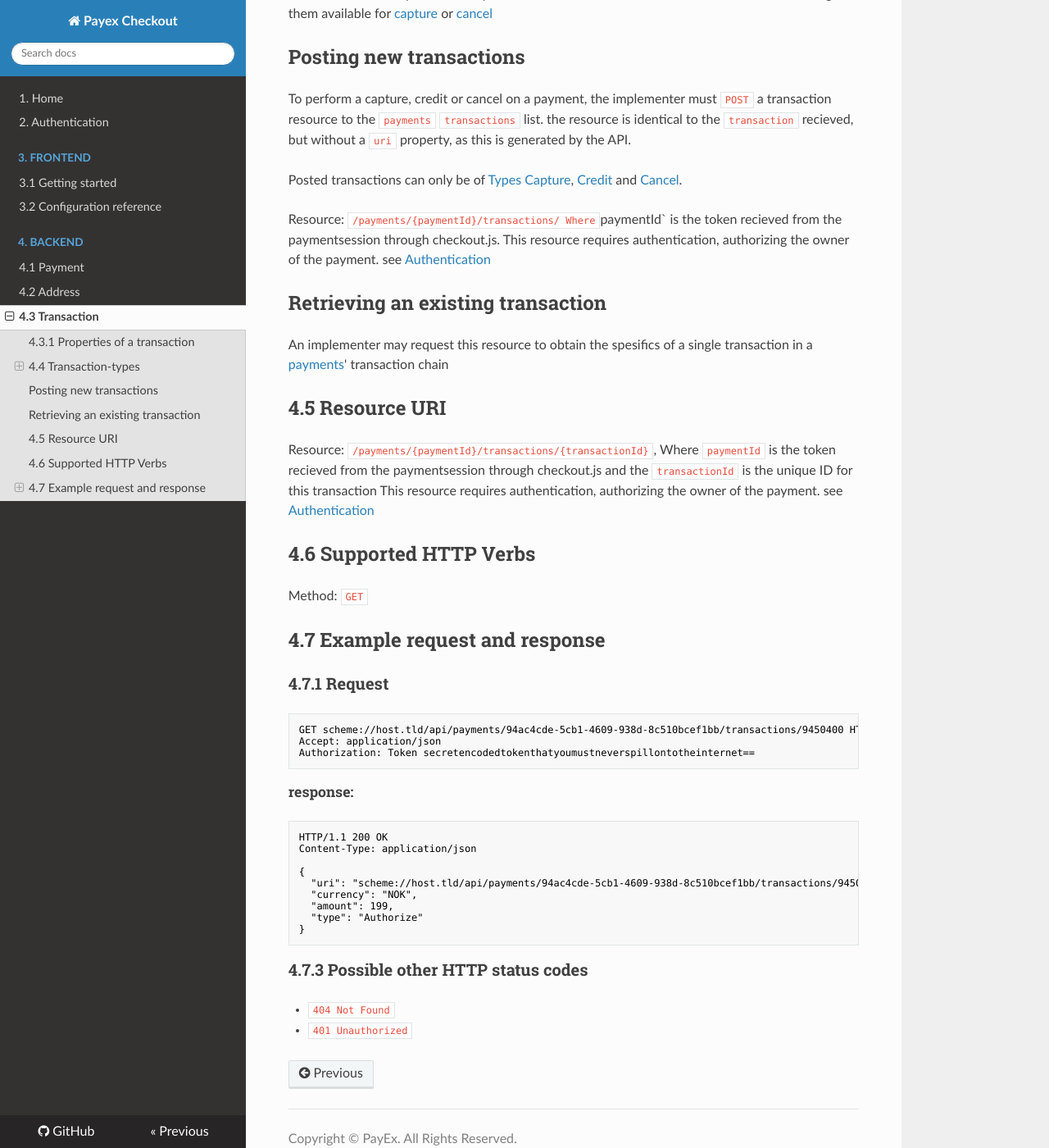
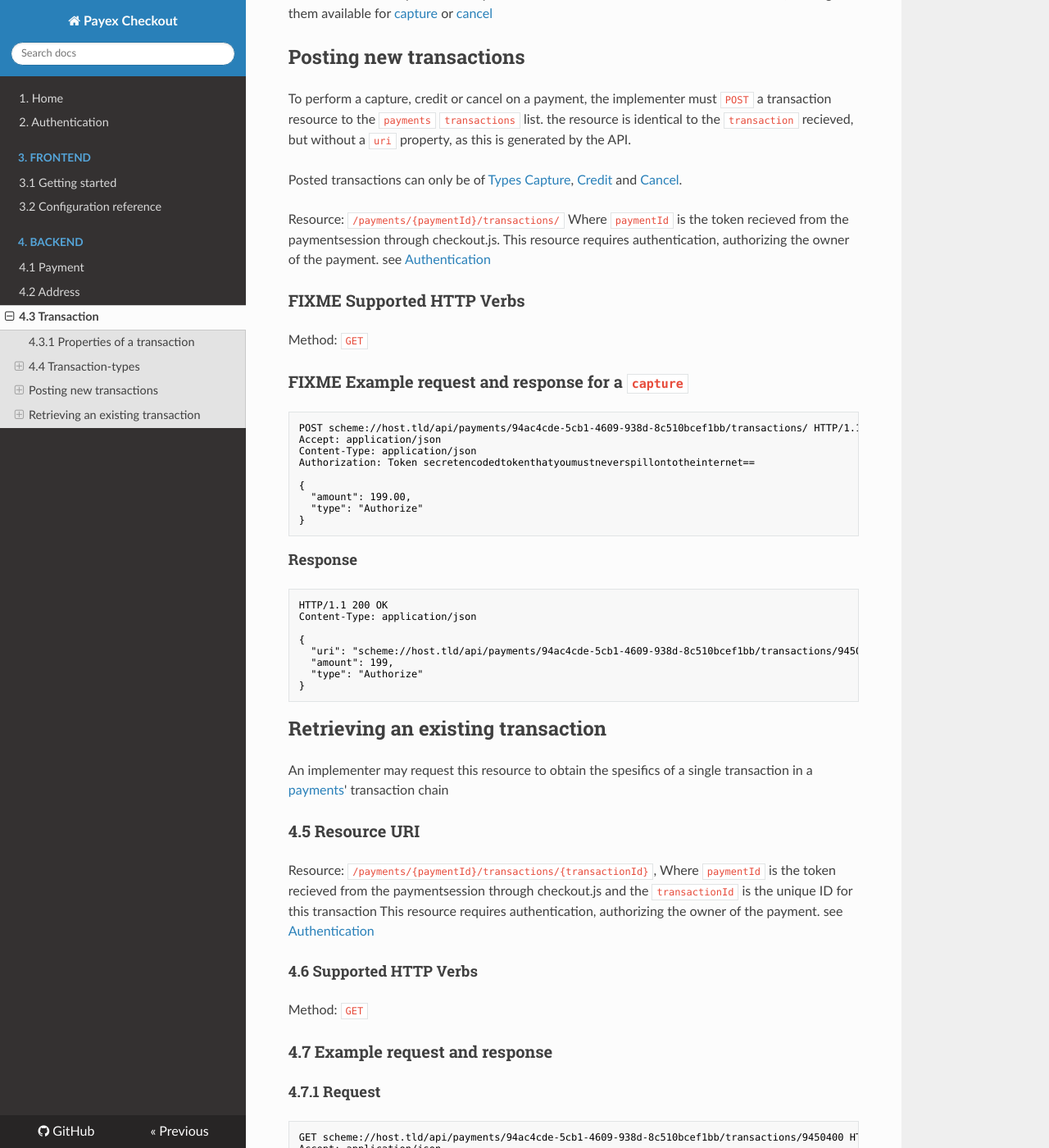
Before and after one commit to PayEx/PayEx.Checkout.Documentation, an MkDocs documentation site: the page built from docs/transaction.md, in a window 1280 px wide and 1400 px high, scrolled down 961 px. Shown: the whole window at 82% size. Built offline with MkDocs 1.6.1, drawn with Linux system fonts in a browser that asks for light colours; nearby versions of some CDN libraries; old or Windows-style settings are respelled for this version of MkDocs; some of the changed text lies outside the part shown.

Commit message:
added request and response examples to transactions, fiddled with the TOC, it needs to be redone.

````diff
--- a/docs/transaction.md
+++ b/docs/transaction.md
@@ -31,23 +31,50 @@ the resource is identical to the `transaction` recieved, but without a `uri` pro
 
 Posted transactions can only be of [Types](#transaction-types)  [Capture](#capture), [Credit](#credit) and [Cancel](#cancel).
 
-Resource:  `/payments/{paymentId}/transactions/ Where `paymentId` is the token recieved from the paymentsession through checkout.js.
+Resource:  `/payments/{paymentId}/transactions/` Where `paymentId` is the token recieved from the paymentsession through checkout.js.
 This resource requires authentication, authorizing the owner of the payment. see [Authentication](authentication/#back-end-authentication)
 
+
+### FIXME Supported HTTP Verbs
+Method:    `GET`
+
+### FIXME Example request and response for a `capture`
+```HTTP
+POST scheme://host.tld/api/payments/94ac4cde-5cb1-4609-938d-8c510bcef1bb/transactions/ HTTP/1.1
+Accept: application/json
+Content-Type: application/json
+Authorization: Token secretencodedtokenthatyoumustneverspillontotheinternet==
+
+{
+  "amount": 199.00,
+  "type": "Authorize"
+}
+```
+#### Response
+```HTTP
+HTTP/1.1 200 OK
+Content-Type: application/json
+
+{
+  "uri": "scheme://host.tld/api/payments/94ac4cde-5cb1-4609-938d-8c510bcef1bb/transactions/9450400",
+  "amount": 199,
+  "type": "Authorize"
+}
+```
 
 ## Retrieving an existing transaction
 An implementer may request this resource to obtain the spesifics of a single transaction in a [payments](payment)' transaction chain
 
-##4.5 Resource URI
+### 4.5 Resource URI
 Resource:  `/payments/{paymentId}/transactions/{transactionId}`, Where `paymentId` is the token recieved from the paymentsession through checkout.js and the `transactionId` is the unique ID for this transaction
 This resource requires authentication, authorizing the owner of the payment. see [Authentication](authentication/#back-end-authentication)
 
 
-##4.6 Supported HTTP Verbs
+#### 4.6 Supported HTTP Verbs
 Method:    `GET`
 
-##4.7 Example request and response
-###4.7.1 Request
+###4.7 Example request and response
+####4.7.1 Request
 ```HTTP
 GET scheme://host.tld/api/payments/94ac4cde-5cb1-4609-938d-8c510bcef1bb/transactions/9450400 HTTP/1.1
 Accept: application/json
@@ -60,11 +87,10 @@ Content-Type: application/json
 
 {
   "uri": "scheme://host.tld/api/payments/94ac4cde-5cb1-4609-938d-8c510bcef1bb/transactions/9450400",
-  "currency": "NOK",
   "amount": 199,
   "type": "Authorize"
 }
 ```
-###4.7.3 Possible other HTTP status codes
+####4.7.3 Possible other HTTP status codes
  * `404 Not Found`
  * `401 Unauthorized`
````
